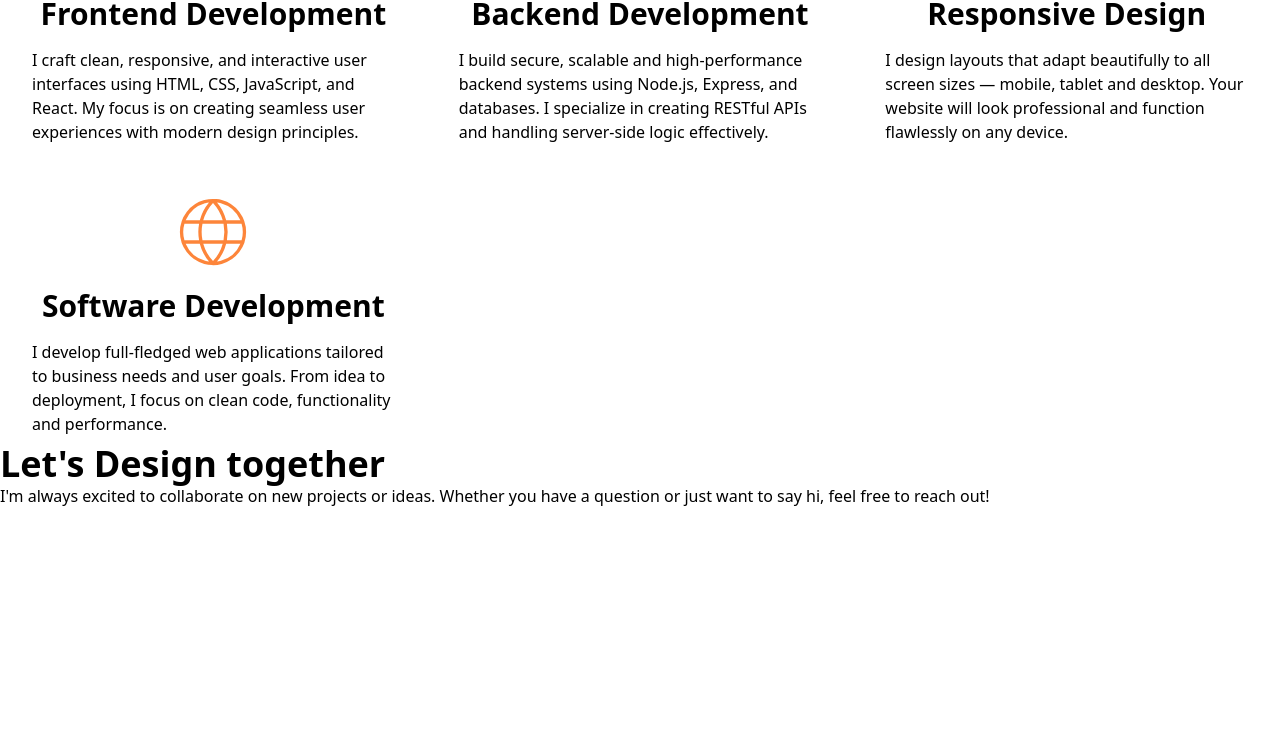
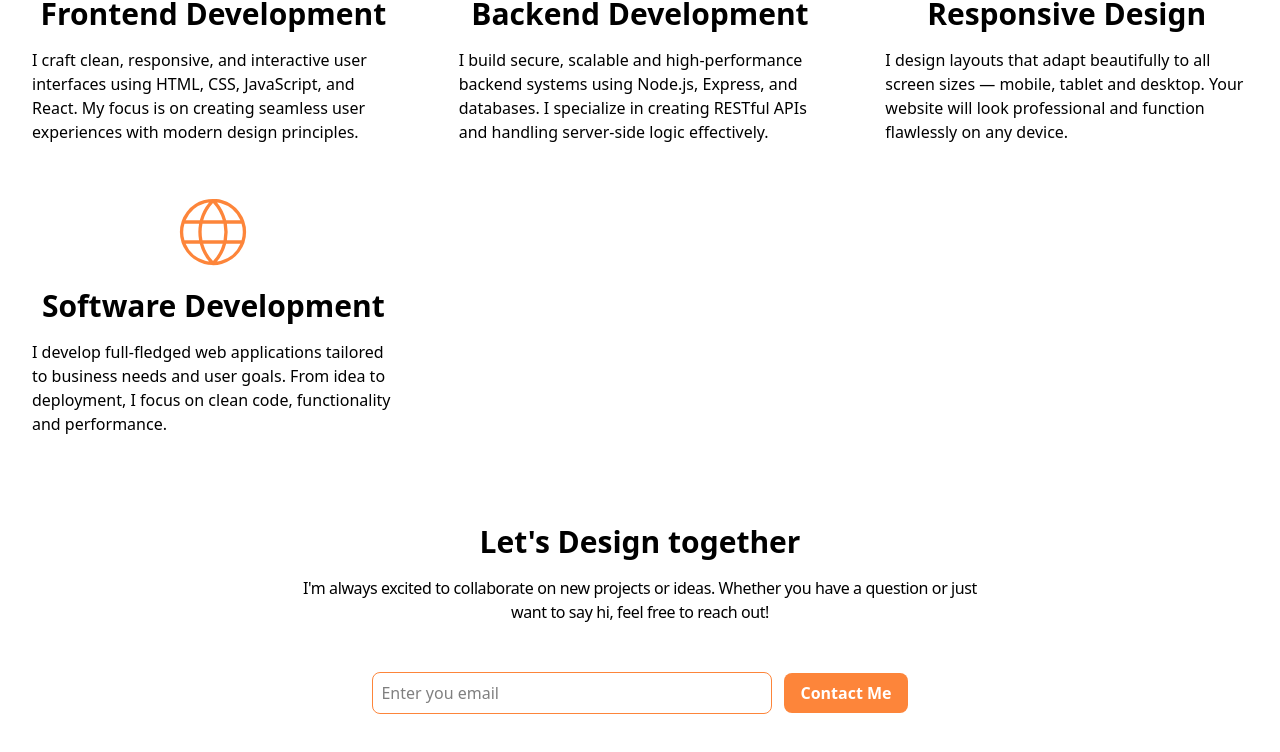
Before and after one commit to yuvraj-sapkota/portfolio, a React (Vite) app in the folder frontend/: page / in a window 1280 px wide. Shown: the part 1756-2508 px from the top of the page. Built offline with nearby package versions, Linux system fonts and the light colour scheme.

Commit message:
working on the contact me section

```diff
--- a/frontend/src/components/ContactMe.jsx
+++ b/frontend/src/components/ContactMe.jsx
@@ -1,17 +1,21 @@
 const ContactMe = () => {
   return (
     <>
-      <div>
-        <h1 className="text-4xl font-bold ">Let's Design together</h1>
-        <p>
-          I'm always excited to collaborate on new projects or ideas. Whether
-          you have a question or just want to say hi, feel free to reach out!
-        </p>
-        <div>
-            <input type="text"  />
+      <div className="max-w-[1300px] mx-auto px-4 mt-20">
+       <div className="max-w-[700px] mx-auto ">
+         <div className="flex items-center justify-center flex-col">
+          <h1 className="text-3xl font-bold ">Let's Design together</h1>
+          <p className="tracking-tight text-center mt-4">
+            I'm always excited to collaborate on new projects or ideas. Whether
+            you have a question or just want to say hi, feel free to reach out!
+          </p>
         </div>
+        <div className="mt-12 flex items-center flex-col md:flex-row justify-center gap-3">
+          <input type="text" placeholder="Enter you email"  className="w-[400px] border border-[#FD853A] rounded-lg py-2 px-2 outline-none"/>
+          <button className="bg-[#FD853A] py-2 px-4 rounded-lg font-bold text-white  ">Contact Me</button>
+        </div>
+       </div>
       </div>
-
       <div className="h-96"></div>
     </>
   );
```
